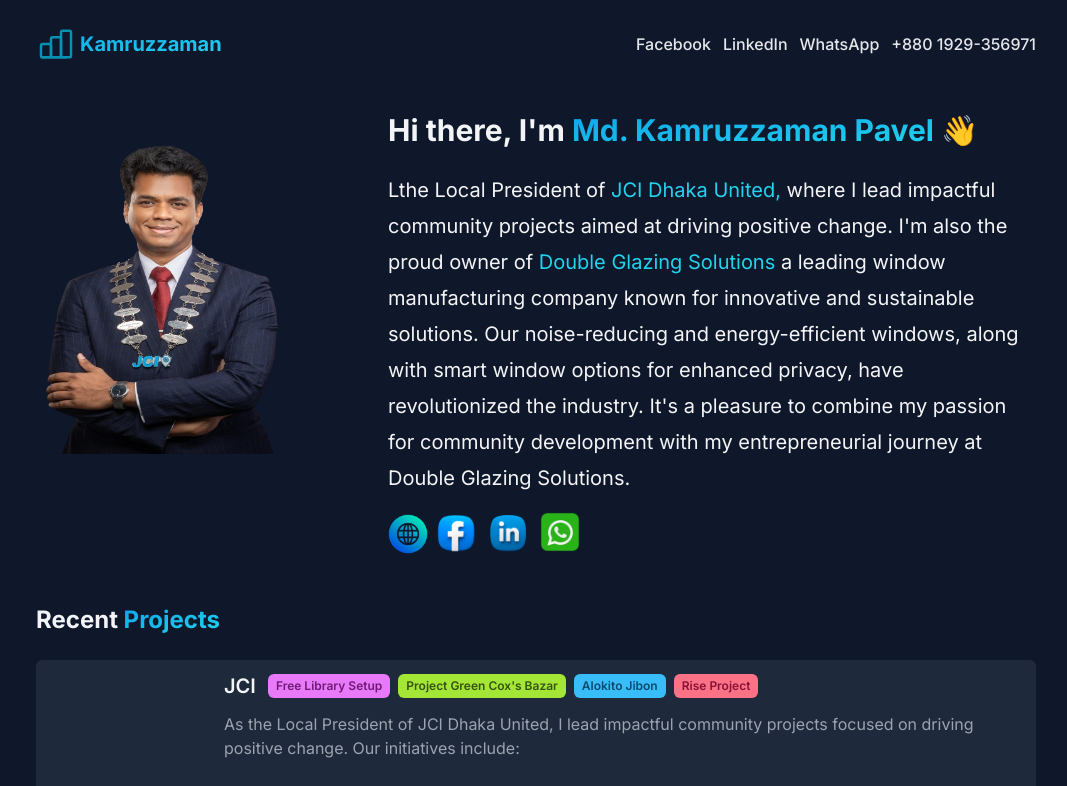
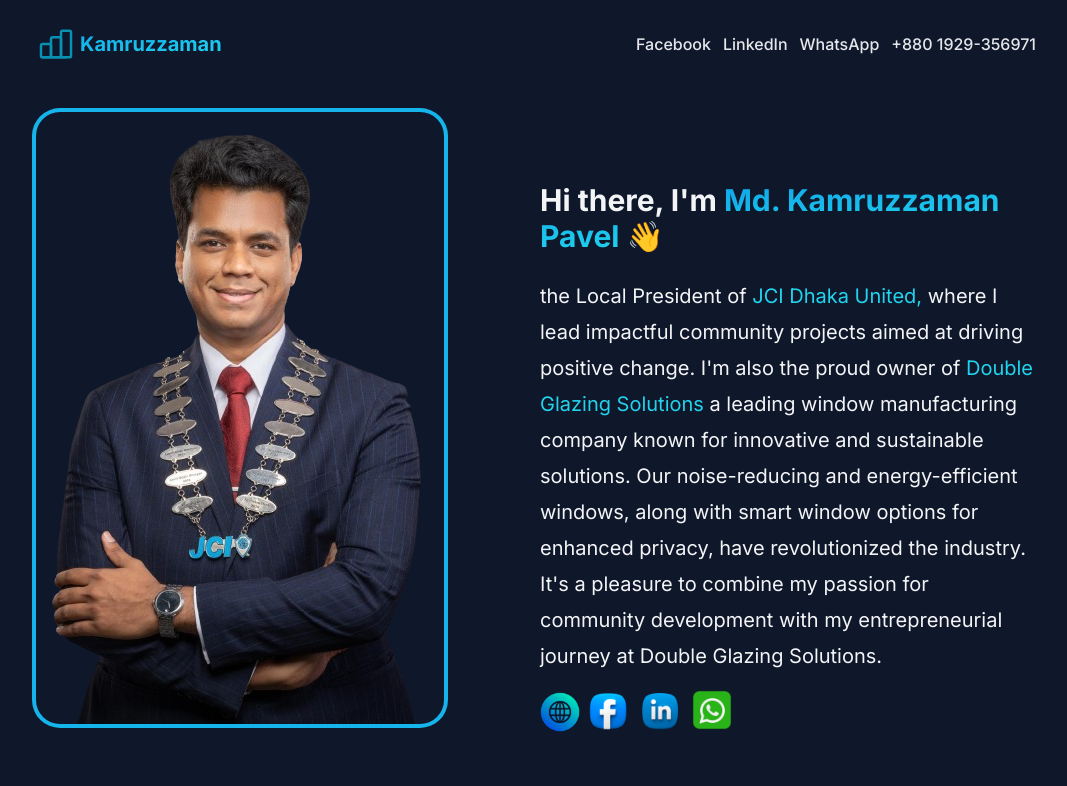
Before and after one commit to Badhon303/pavel, a Next.js app: page / in a window 1280 px wide. Shown: the top 786 px of the page, without its empty margins (104-1171 px from the left). Built offline with nearby package versions, Linux system fonts and the light colour scheme.

Commit message:
pic added

```diff
--- a/components/hero.jsx
+++ b/components/hero.jsx
@@ -9,9 +9,17 @@
   return (
     <div className="mx-auto max-w-screen-lg px-3 py-6">
       <div className="flex flex-col items-center md:flex-row md:justify-between md:gap-x-24">
+        {/* <div className="shrink-0 pb-20">
+          <Image
+            className="h-80 w-64"
+            src={avatar}
+            alt="Avatar image"
+            loading="lazy"
+          />
+        </div> */}
         <div className="shrink-0 pb-20">
           <Image
-            className="h-80 w-64"
+            className="rounded-3xl ring-4 ring-[#15b5eb]"
             src={avatar}
             alt="Avatar image"
             loading="lazy"
@@ -26,7 +34,7 @@
             👋
           </h1>
           <p className="mt-6 text-xl leading-9">
-            Lthe Local President of{" "}
+            the Local President of{" "}
             <a
               className="text-cyan-400 hover:underline"
               href="https://www.facebook.com/JCIDhkUnited?mibextid=JRoKGi"
```
